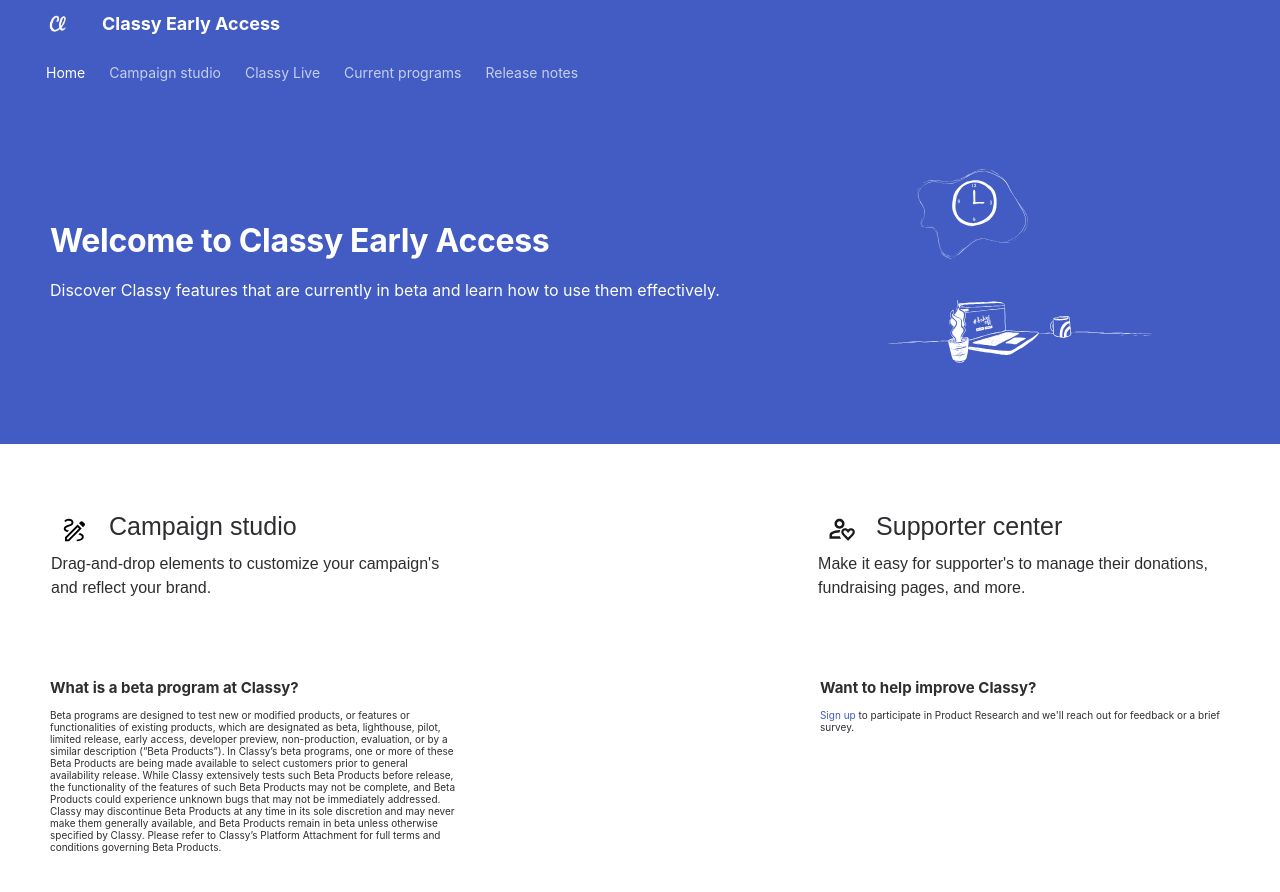
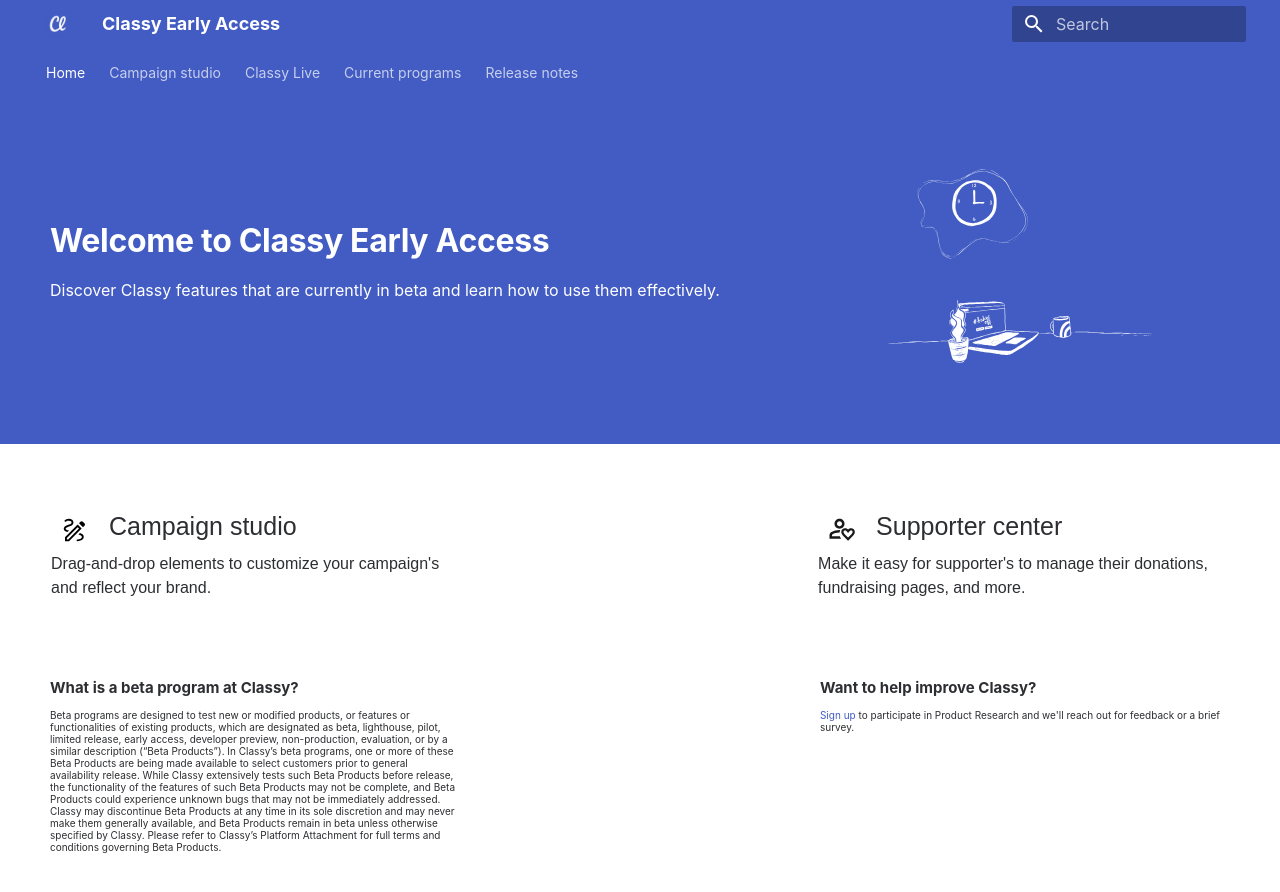
Before and after one commit to truj1ll0/mkdocs-help-center, an MkDocs documentation site: the page built from docs/index.md, in a window 1280 px wide and 900 px high. Shown: the top 892 px of the window. Built offline with MkDocs 1.6.1 and Material for MkDocs 9.7.7, drawn with Linux system fonts in a browser that asks for light colours; some web fonts are replaced.

Commit message:
Add redirects plugin

```diff
--- a/mkdocs.yml
+++ b/mkdocs.yml
@@ -45,8 +45,8 @@
   - attr_list
   - md_in_html
   - pymdownx.emoji:
-      emoji_index: !!python/name:materialx.emoji.twemoji
-      emoji_generator: !!python/name:materialx.emoji.to_svg
+      emoji_index: !!python/name:material.extensions.emoji.twemoji
+      emoji_generator: !!python/name:material.extensions.emoji.to_svg
   - pymdownx.highlight:
       anchor_linenums: true
   - pymdownx.superfences
@@ -54,17 +54,18 @@
       title: In this article
       toc_depth: 3
 
-extra:
-  analytics:
-    provider: google
-    property: G-WFNJHCWKWV
-
 plugins:
+  - search:
   - redirects:
       redirect_maps:
         "zapier-and-classy.md": "https://support.classy.org/s/article/zapier-and-classy"
         "supporter-center/intro-to-supporter-center.md": "https://support.classy.org/s/article/edit-the-design-of-supporter-accounts"
         "supporter-center/for-supporters.md": "https://support.classy.org/s/article/who-is-classy"
+
+extra:
+  analytics:
+    provider: google
+    property: G-WFNJHCWKWV
 
 #===================================================================================#
 # Mkdocs Navigation Tree
```
